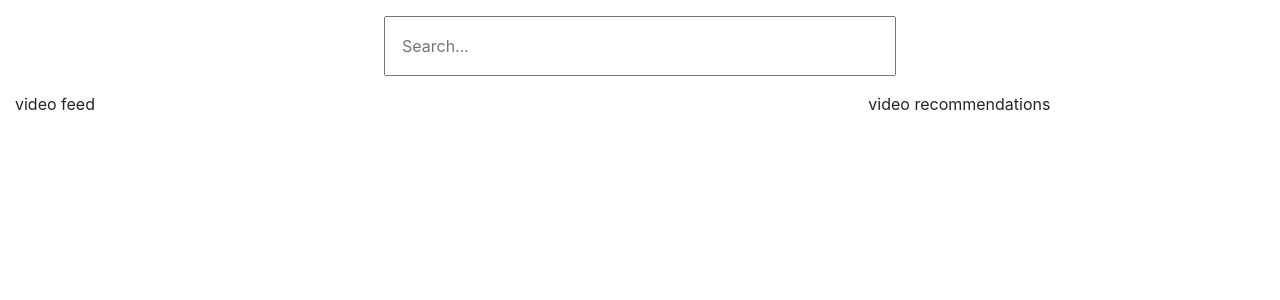
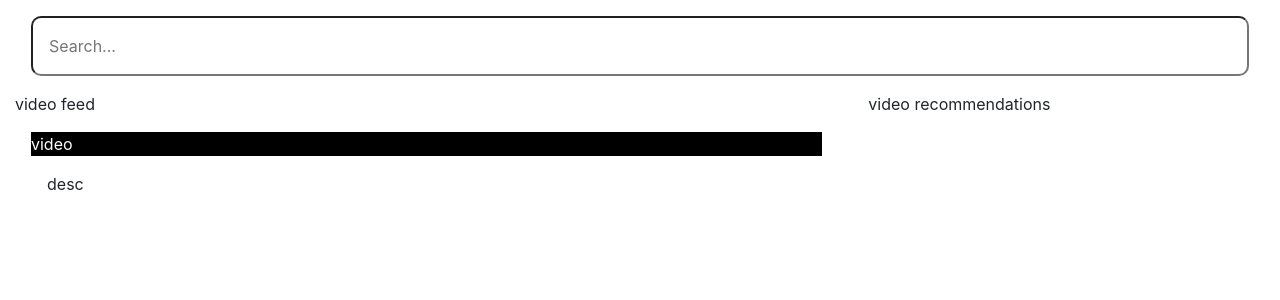
Before and after one commit to DrN3MESiS/react-youtube-clone, a React (Create React App) app: page / in a window 1280 px wide. Shown: the top 300 px of the page. Built offline with nearby package versions, Linux system fonts and the light colour scheme.

Commit message:
video-feed-layout

```diff
--- a/src/App/components/SearchBar/style.css
+++ b/src/App/components/SearchBar/style.css
@@ -4,5 +4,6 @@
 
 .search-bar {
   padding: 1rem;
-  width: 40vw;
+  width: 100%;
+  border-radius: 10px;
 }
--- a/src/App/components/VideoFeed/VideoFeed.js
+++ b/src/App/components/VideoFeed/VideoFeed.js
@@ -1,7 +1,15 @@
 import React from 'react';
+import './style.css';
 
 const VideoFeed = props => {
-  return <React.Fragment />;
+  return (
+    <React.Fragment>
+      <div className="video-feed-div">
+        <div className="video">video</div>
+        <div className="description">desc</div>
+      </div>
+    </React.Fragment>
+  );
 };
 
 export default VideoFeed;
--- /dev/null
+++ b/src/App/components/VideoFeed/style.css
@@ -0,0 +1,14 @@
+.video-feed-div {
+  padding: 1rem;
+  width: 100%;
+}
+
+.video {
+  background-color: black;
+  color: white;
+  width: 100%;
+}
+
+.description {
+  padding: 1rem;
+}
```
